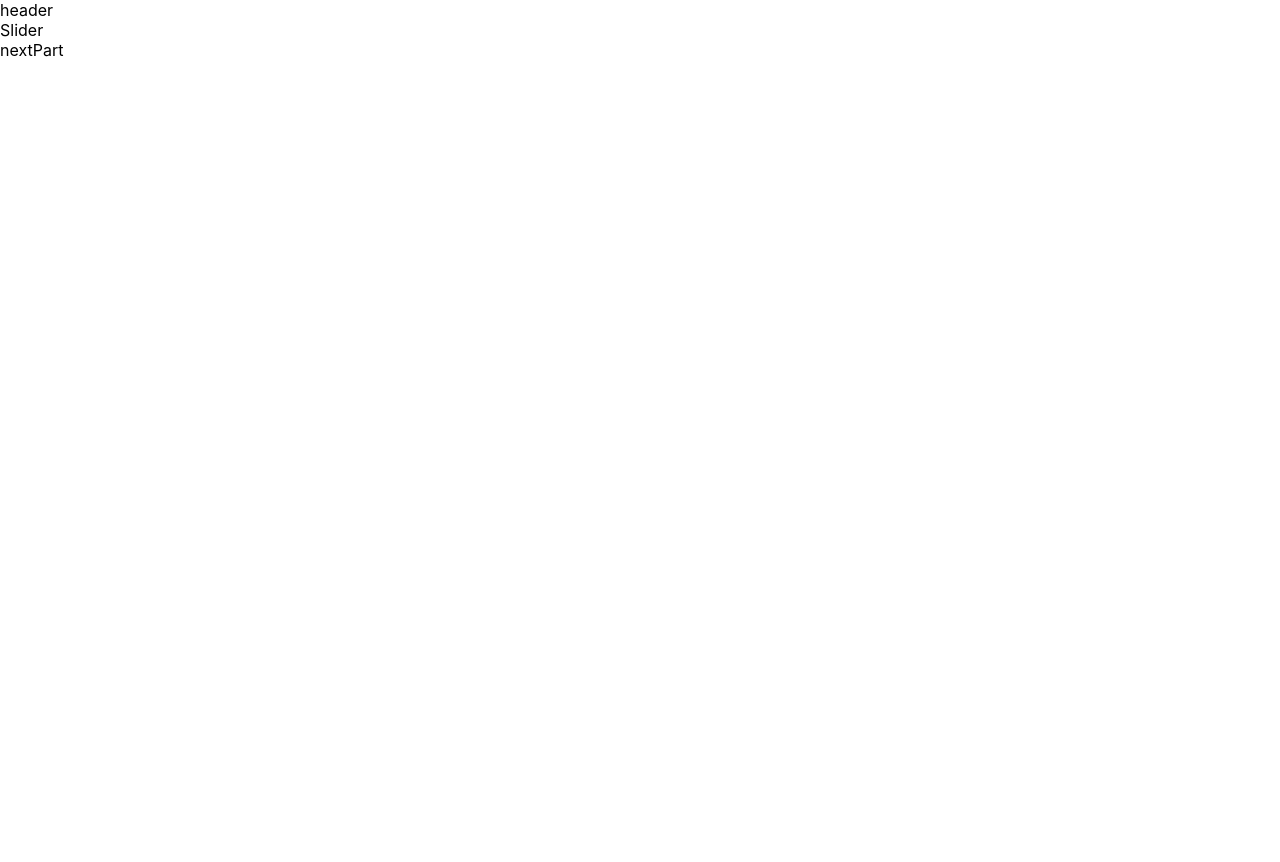
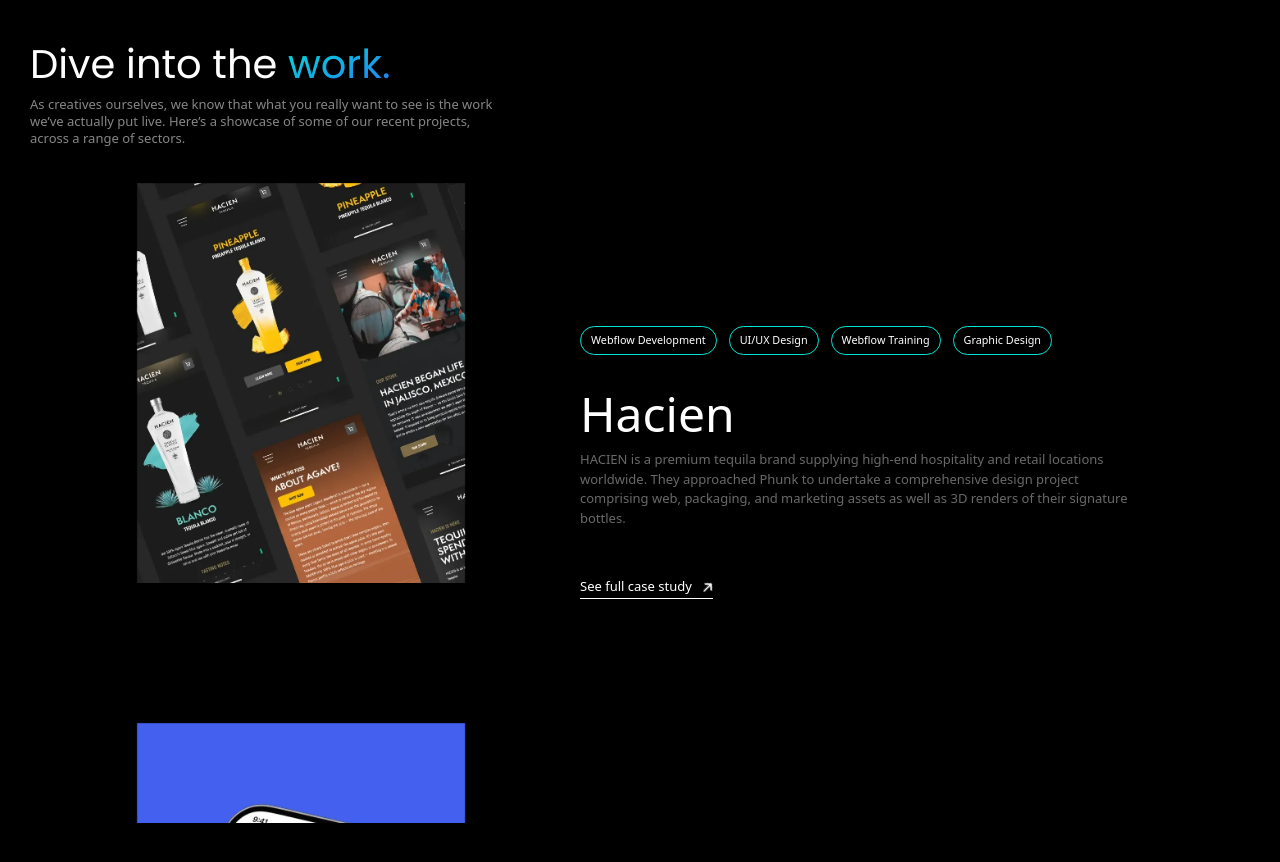
Before and after one commit to sanjaii1/parrallaxSlider, a React (Create React App) app: page / in a window 1280 px wide. Shown: the top 862 px of the page. Before the commit the page ends 800 px from the top, so only its background shows below. Built offline with nearby package versions, Linux system fonts and the light colour scheme.

Commit message:
almost complete

```diff
--- a/package.json
+++ b/package.json
@@ -3,12 +3,16 @@
   "version": "0.1.0",
   "private": true,
   "dependencies": {
+    "@fortawesome/fontawesome-svg-core": "^6.7.1",
+    "@fortawesome/free-solid-svg-icons": "^6.7.1",
+    "@fortawesome/react-fontawesome": "^0.2.2",
     "@testing-library/jest-dom": "^5.17.0",
     "@testing-library/react": "^13.4.0",
     "@testing-library/user-event": "^13.5.0",
     "bootstrap": "^5.3.3",
     "react": "^18.3.1",
     "react-dom": "^18.3.1",
+    "react-parallax": "^3.5.1",
     "react-scripts": "5.0.1",
     "web-vitals": "^2.1.4"
   },
--- a/public/index.html
+++ b/public/index.html
@@ -10,8 +10,10 @@
       content="Web site created using create-react-app"
     />
     <link rel="apple-touch-icon" href="%PUBLIC_URL%/logo192.png" />
+    <link href="https://fonts.googleapis.com/css2?family=Poppins:wght@400;600&display=swap" rel="stylesheet">
     <link rel="manifest" href="%PUBLIC_URL%/manifest.json" />
     <title>Slider</title>
+
   </head>
   <body>
     <noscript>You need to enable JavaScript to run this app.</noscript>
--- a/src/App.js
+++ b/src/App.js
@@ -2,7 +2,7 @@
 
 function App() {
   return (
-    <div>
+    <div className="" style={{backgroundColor:"black"}}>
       <HomePage />
     </div>
   );
--- a/src/index.js
+++ b/src/index.js
@@ -3,6 +3,8 @@
 import './index.css';
 import App from './App';
 import reportWebVitals from './reportWebVitals';
+import 'bootstrap/dist/css/bootstrap.min.css';
+
 
 const root = ReactDOM.createRoot(document.getElementById('root'));
 root.render(
--- a/src/pages/components/header.js
+++ b/src/pages/components/header.js
@@ -1,7 +1,18 @@
-import React from 'react'
+import React from "react";
+import '../style.css'
+
 
 export default function Header() {
   return (
-    <div style={{ width:'100%'}}>header</div>
-  )
+    <div className="custom-container">
+    <div>
+      <h1 className="head">Dive into the <span className="gradient-text">work.</span></h1>
+      <p className="mainPara">
+        As creatives ourselves, we know that what you really want to see is the
+        work we’ve actually put live. Here’s a showcase of some of our recent
+        projects, across a range of sectors.
+      </p>
+    </div>
+  </div>
+  );
 }
--- a/src/pages/components/nextPart.js
+++ b/src/pages/components/nextPart.js
@@ -2,6 +2,6 @@
 
 export default function NextPart() {
   return (
-    <div>nextPart</div>
+    <div style={{height:'200vh'}}></div>
   )
 }
--- a/src/pages/components/slider.js
+++ b/src/pages/components/slider.js
@@ -1,7 +1,159 @@
-import React from 'react'
+import React from "react";
+import "./style.css";
+import Image1 from "../../assets/images/image1.jpg";
+import Image2 from "../../assets/images/image2.jpg";
+import Image3 from "../../assets/images/image3.jpg";
+import Image4 from "../../assets/images/image4.jpg";
+import Image5 from "../../assets/images/image5.jpg";
+import { FontAwesomeIcon } from "@fortawesome/react-fontawesome";
+import { faArrowRight } from "@fortawesome/free-solid-svg-icons";
 
 export default function Slider() {
+  const items = [
+    {
+      image: Image1,
+      pills: [
+        "Webflow Development",
+        "UI/UX Design",
+        "Webflow Training",
+        "Graphic Design",
+      ],
+      heading: "Hacien",
+      description:
+        "HACIEN is a premium tequila brand supplying high-end hospitality and retail locations worldwide. They approached Phunk to undertake a comprehensive design project comprising web, packaging, and marketing assets as well as 3D renders of their signature bottles.",
+    },
+    {
+      image: Image2,
+      pills: [
+        "Splash Screens",
+        "Illustrations",
+        "Graphic Design",
+        "Lottie Animations",
+        "Webflow Training",
+      ],
+      heading: "Mobilleo",
+      description:
+        "Mobilleo is a SaaS solution making it easy for organisations to manage global business travel for their employees.  The team at Mobilleo approached Phunk to provide a range of design and illustration services, building on their existing brand, for use across their website and app.",
+    },
+    {
+      image: Image3,
+      pills: [
+        "Webflow Development",
+        "UI/UX Design",
+        "Webflow Training",
+        "Graphic Design",
+      ],
+      heading: "Mannson Freight",
+      description:
+        "Mannson Freight operates import and export consolidation services involving sea freight. They engaged Phunk to rebrand their corporate identity and develop a new higher-performance website, as well as a custom-built portal — MFS Pro— including ongoing support.",
+    },
+    {
+      image: Image4,
+      pills: [
+        "Webflow Development",
+        "UI/UX Design",
+        "Webflow Training",
+        "Graphic Design",
+      ],
+      heading: "BOX iQ",
+      description:
+        "BOXiQ Performance Center in Dubai is a globally recognised boxing gym — hosting icons like Tyson Fury and Oleksandr Usyk. Working with Phunk, they now have a high-quality digital presence to match the prestige of their brand.",
+    },
+    {
+      image: Image5,
+      pills: [
+        "Webflow Development",
+        "Visual Identity",
+        "Packaging",
+        "Apparel & Merchandise",
+      ],
+      heading: "The Honest Watch Dealer",
+      description:
+        "The Honest Watch Dealer is a luxury watch expert renowned for his popular YouTube channel, as well as founding The Luxury Watch Company. Charlie (his real name) engaged Phunk to develop a brand identity for his channel, with applications across a range of merchandise.",
+    },
+  ];
+
   return (
-    <div>Slider</div>
-  )
+    <div
+      style={{
+        display: "grid",
+        gridTemplateColumns: "1fr 1fr",
+        gridAutoRows: "auto",
+        overflowY: "scroll",
+        height: "80vh",
+        scrollbarWidth: "none",
+      }}
+      className="scroll-container container"
+    >
+      {items.map((item, index) => (
+        <React.Fragment key={index}>
+          <div
+            style={{
+              gridColumn: "1/2",
+              position: "sticky",
+              top: "0",
+              textAlign: "center",
+            }}
+          >
+            <img src={item.image} alt={`image ${index + 1}`} height="400px" />
+          </div>
+
+          <div
+            style={{
+              gridColumn: "2/3",
+              gridColumnGap: "1.875rem",
+              gridRowGap: "1.875rem",
+              flexDirection: "column",
+              justifyContent: "center",
+              alignItems: "flex-start",
+              height: "65vh",
+              display: "flex",
+              marginTop: "20px",
+            }}
+          >
+            <div>
+              <div className="pills">
+                {item.pills.map((pill, pillIndex) => (
+                  <div key={pillIndex} className="pill-item">
+                    {pill}
+                  </div>
+                ))}
+              </div>
+            </div>
+            <div>
+              <h1 className="heading-style">{item.heading}</h1>
+
+              <p style={{ color: "#696969", fontSize: "13px" }}>
+                {item.description}
+              </p>
+            </div>
+
+            <a
+              style={{
+                borderBottom: "1px solid white",
+                display: "flex",
+                alignItems: "center",
+                textDecoration: "none",
+                color: "white",
+                gap: "10px",
+              }}
+            >
+              <div style={{ color: "white", fontSize:'13px' }}>See full case study</div>
+              <div>
+                <FontAwesomeIcon
+                  icon={faArrowRight}
+                  color="white"
+                  style={{
+                    transform: "rotate(-45deg)",
+                    transition: "transform 0.3s",
+                    fontSize:'13px'
+                  }}
+                />
+              </div>
+            </a>
+          </div>
+        </React.Fragment>
+      ))}
+    </div>
+  );
 }
--- /dev/null
+++ b/src/pages/components/style.css
@@ -0,0 +1,51 @@
+div {
+    scroll-snap-type: y mandatory;
+}
+
+.child {
+    scroll-snap-align: start;
+}
+
+.scroll-container {
+    scrollbar-width: none;
+
+    -ms-overflow-style: none;
+
+}
+
+.scroll-container::-webkit-scrollbar {
+    display: none;
+
+}
+
+.pills {
+    grid-column-gap: .75rem;
+    grid-row-gap: .75rem;
+    flex-wrap: wrap;
+    justify-content: flex-start;
+    align-items: flex-start;
+    display: flex;
+}
+
+.pill-item {
+    color: white;
+    background-color: black;
+    border: 1px solid #00e5d1;
+    border-radius: 100px;
+    justify-content: center;
+    align-items: center;
+    min-height: 1.75rem;
+    padding: 1px;
+    font-size: .675rem;
+    line-height: 157.143%;
+    display: flex;
+    overflow: hidden;
+    padding:5px 10px;
+}
+
+.heading-style{
+    color: white;
+    font-size: 3rem;
+    font-weight: 500;
+    line-height: 1.2;
+}
--- a/src/pages/index.js
+++ b/src/pages/index.js
@@ -2,16 +2,17 @@
 import Header from "./components/header";
 import Slider from "./components/slider";
 import NextPart from "./components/nextPart";
+import './style.css'
 
 const HomePage = () => {
   return (
-    <div className="container" style={{ display: "flex", justifyContent: "center", alignItems: "center", }}>
-    <div style={{width:'100%'}}>
-      <Header />
-      <Slider />
-      <NextPart />
+    <div className="homePageContainer">
+      <div className="homePageDiv">
+        <Header />
+        <Slider />
+        <NextPart />
+      </div>
     </div>
-  </div>
 
   );
 };
--- a/src/pages/style.css
+++ b/src/pages/style.css
@@ -0,0 +1,62 @@
+.homePageContainer {
+    display: flex;
+    justify-content: start;
+    align-items: center;
+}
+
+.homePageDiv {
+    margin: 20px 10px;
+}
+
+
+
+.custom-container {
+    display: flex;
+    flex-direction: column;
+    justify-content: center;
+    align-items: flex-start;
+    width: 50%;
+    max-width: 100%;
+    padding: 20px;
+}
+
+.head {
+    font-size: 2.5rem;
+    color: white;
+    font-family: 'Poppins', sans-serif;
+    transform-style: preserve-3d;
+    font-weight: 500;
+}
+
+.mainPara {
+    font-size: 13px;
+    line-height: 1.3;
+    max-width: 90%;
+   color: #868686;
+    word-wrap: break-word;
+}
+.gradient-text {
+    background: linear-gradient(158deg, #00e5d1 3%, #2577f9 99%);
+    -webkit-background-clip: text;
+    color: transparent;
+  }
+
+@media (max-width: 768px) {
+    .custom-container {
+        width: 100%;
+
+    }
+
+    .head {
+        font-size: 1.5rem;
+
+    }
+
+    .mainPara {
+        font-size: 1rem;
+
+    }
+
+
+
+}
```
Also changed, not shown: 1 other file (tests, documents, lock files or other folders).
